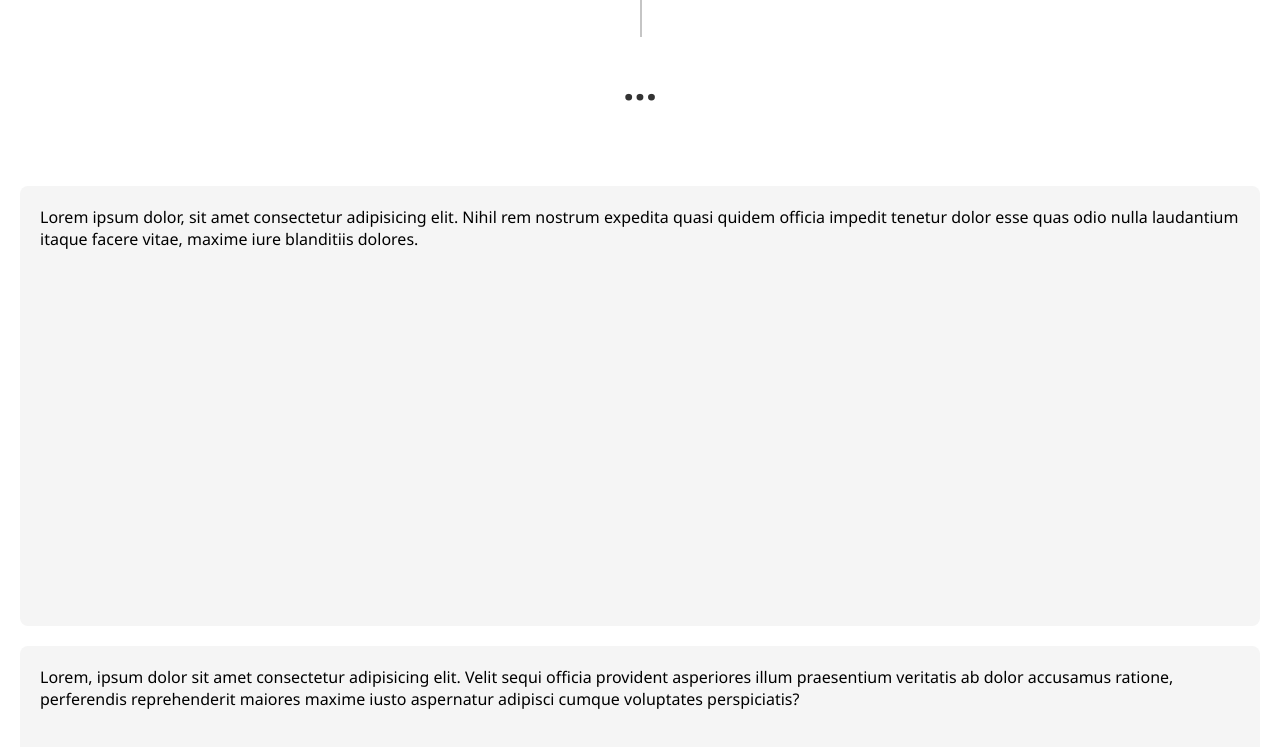
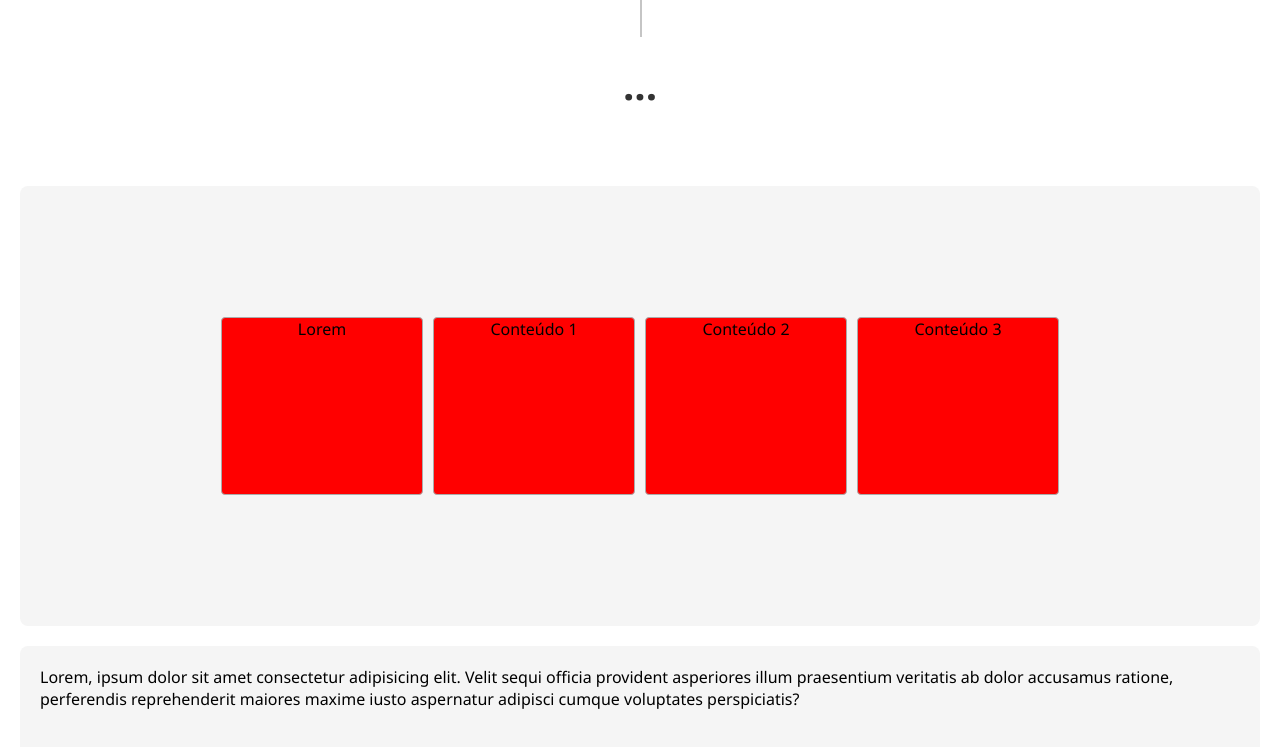
Before and after one commit to AndersonLuigui/Portifolio, a plain HTML site: page html/page1.html in a window 1280 px wide. Shown: the part 1771-2518 px from the top of the page. Drawn offline with Linux system fonts and the light colour scheme.

Commit message:
Ajustes no container projects

```diff
--- a/css/pages.css
+++ b/css/pages.css
@@ -14,7 +14,6 @@ li {
 .navbox {
     display: flex;
     padding: 1em;
-    justify-content: right;
 }
 
 .navbox ul {
@@ -37,6 +36,25 @@ li {
     color: inherit;
 }
 
+
+@media screen and (max-width: 768px) {
+    .navbox ul{
+        flex-direction: column;
+    }
+
+    .navbox {
+        justify-content: center;
+    }
+
+    .textTitulo h1 {
+        font-size: 3vh ;
+        min-width: auto;
+    }
+}
+
+
+
+
 /* ADICIONANDO O EFEITO REVEAL - QUANDO O USUÁRIO ROLAR A PÁGINA OS CONTAINERS IRÃO APARECER */
 
 /* Estado inicial dos containers com classe reveal */
@@ -49,6 +67,38 @@ li {
     background-color: #f5f5f5;
     border-radius: 8px;
 }
+
+
+/* ESTILIZAÇÃO DA PÁGINA CONTAINER - PROJECTS */
+
+.box, .box1, .box2, .box3{
+    position: relative;
+    border-radius: 4px;
+    margin: 5px;
+    text-align: center;
+    background-color: transparent;
+    width: 25vh;
+    height: 22vh;
+    perspective: 1500px;
+    border: 1.5px solid rgb(171, 171, 171);
+    background-color: red;
+}
+
+.container {
+    display: flex;
+    align-items: center;
+    justify-content: center;
+}
+
+@media screen and (max-width: 768px) {
+    .container {
+        display: grid;
+    }
+}
+
+
+
+
 
 .reveal {
     opacity: 0;
--- a/html/page1.html
+++ b/html/page1.html
@@ -111,7 +111,12 @@
     <!-- CÓDIGO TIMELINE ---------------------------- CÓDIGO TIMELINE ------------------ CÓDIGO TIMELINE ------- -->
 
     <div class="container reveal">
-        <p>Lorem ipsum dolor, sit amet consectetur adipisicing elit. Nihil rem nostrum expedita quasi quidem officia impedit tenetur dolor esse quas odio nulla laudantium itaque facere vitae, maxime iure blanditiis dolores.</p>
+
+        <div class="box">Lorem</div>
+        <div class="box1">Conteúdo 1</div>
+        <div class="box2">Conteúdo 2</div>
+        <div class="box3">Conteúdo 3</div>
+
     </div>
 
 
```
